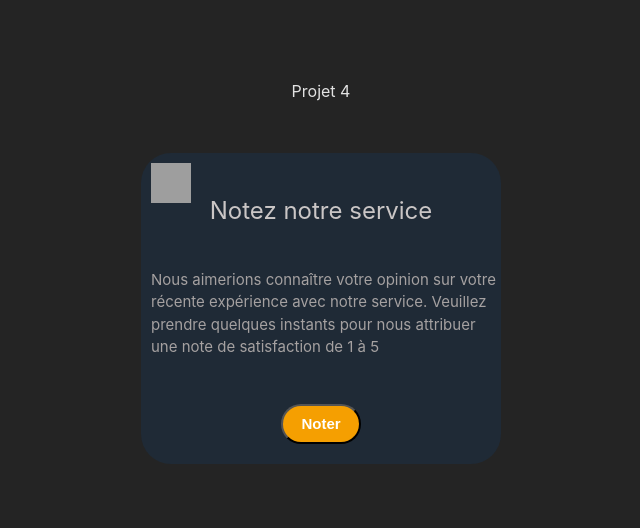
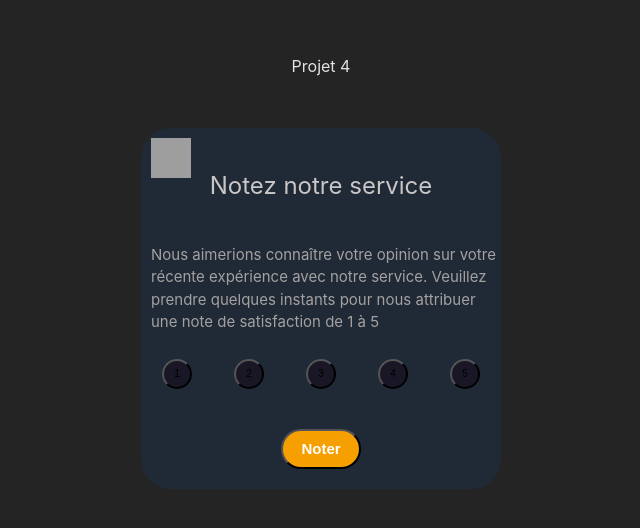
Before and after one commit to HAMADOns/projet4, a React (Vite) app: page / in a window 1280 px wide. Shown: the part 104-632 px from the top of the page, without its empty margins (319-959 px from the left). Built offline with nearby package versions, Linux system fonts and the light colour scheme; grey boxes are pictures that could not be loaded.

Commit message:
test note

```diff
--- a/src/App.jsx
+++ b/src/App.jsx
@@ -4,11 +4,16 @@ import "./styles.css";
 
 function App() {
   const [showSecondContainer, setShowSecondContainer] = React.useState(false);
+  const [isButtonClicked, setIsButtonClicked] = React.useState(false);
 
   const toggleSecondContainer = () => {
-    setShowSecondContainer(!showSecondContainer);
+    isButtonClicked
+      ? setShowSecondContainer(!showSecondContainer)
+      : alert("Veuillez choisir une note");
   };
-
+  const handleNumberButtonClick = () => {
+    setIsButtonClicked(true);
+  };
   const secondContainer = (
     <div
       className="container"
@@ -39,6 +44,23 @@ function App() {
               expérience avec notre service. Veuillez prendre quelques instants
               pour nous attribuer une note de satisfaction de 1 à 5
             </p>
+            <div className="button-container">
+              <button className="button" onClick={handleNumberButtonClick}>
+                1
+              </button>
+              <button className="button" onClick={handleNumberButtonClick}>
+                2
+              </button>
+              <button className="button" onClick={handleNumberButtonClick}>
+                3
+              </button>
+              <button className="button" onClick={handleNumberButtonClick}>
+                4
+              </button>
+              <button className="button" onClick={handleNumberButtonClick}>
+                5
+              </button>
+            </div>
             <div>
               <button
                 style={{
--- a/src/styles.css
+++ b/src/styles.css
@@ -42,3 +42,27 @@ button {
   margin-bottom: 20px;
   text-align: center;
 }
+
+.button {
+  display: flex;
+  align-items: center;
+  justify-content: center;
+  font-size: 10px;
+  width: 30px;
+  height: 30px;
+  background-color: #191725;
+  border-radius: 50px;
+  margin-left: auto;
+  margin-right: auto;
+  margin-top: 10px;
+  margin-bottom: 10px;
+  text-align: center;
+}
+.button:active,
+.button:focus {
+  background-color: #f59f01;
+}
+
+.button-container {
+  display: flex;
+}
```
